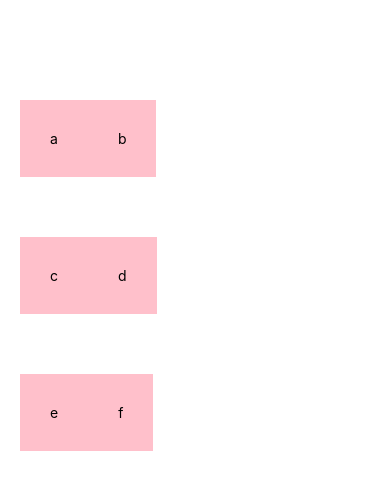
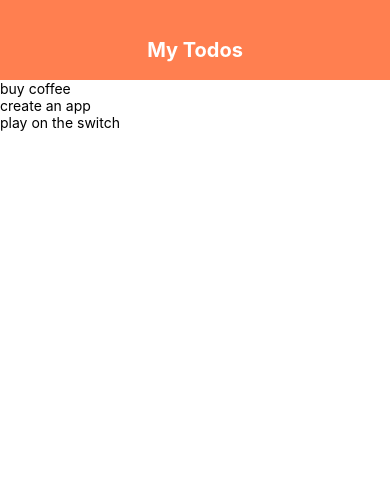
Before and after one commit to imroatulfaizah/react-native, a React Native app: screen / in a window 390 px wide. Shown: the top 490 px of the page. Built offline with nearby package versions, Linux system fonts and the light colour scheme.

Commit message:
to do app (part 1)

```diff
--- a/App.js
+++ b/App.js
@@ -7,40 +7,30 @@
  */
 
 import React, { useState } from 'react';
-import { StyleSheet, Text, View, Button, TextInput, ScrollView, FlatList, TouchableOpacity } from 'react-native';
+import { StyleSheet, Text, View, FlatList } from 'react-native';
+import Header from './components/header';
 
 export default function App() {
-  const [people, setPeople] = useState([
-    {name: 'a', key: '1'},
-    {name: 'b', key: '2'},
-    {name: 'c', key: '3'},
-    {name: 'd', key: '4'},
-    {name: 'e', key: '5'},
-    {name: 'f', key: '6'},
-
+  const [todos, setTodos] = useState([
+    { text: 'buy coffee', key: '1'},
+    { text: 'create an app', key: '2'},
+    { text: 'play on the switch', key: '3'}
   ]);
-
-  const pressHandler = (id) => {
-    console.log(id);
-    setPeople((prevPeople) => {
-      return prevPeople.filter(person => person.id);
-    });
-  }
 
   return (
     <View style={styles.container}>
-      <FlatList
-      numColumns={2}
-      keyExtractor={(item) => item.id}
-      data={people}
-      renderItem={({ item }) => (
-        <TouchableOpacity onPress={() => pressHandler(item.id)}>
-          <Text style={styles.item}>{item.name}</Text>
-        </TouchableOpacity>
-      )}/>
-
-     </View>
-
+      <Header/>
+      <View style={styles.content}>
+        {/* to form */}
+        <View style={styles.list}>
+          <FlatList
+            data={todos}
+            renderItem={({ item }) => (
+            <Text>{item.text}</Text>
+            )}/>
+        </View>
+      </View>
+    </View>
   );
 }
 
@@ -48,17 +38,6 @@
   container: {
     flex: 1,
     backgroundColor: '#fff',
-    paddingTop: 40,
-    paddingHorizontal: 20
-    // alignItems: 'center',
-    // justifyContent: 'center',
-
   },
-  item: {
-    marginTop: 60,
-    padding: 30,
-    backgroundColor: 'pink'
-  }
-
 
 });
--- /dev/null
+++ b/components/header.js
@@ -0,0 +1,25 @@
+import React from 'react';
+import { StyleSheet, Text, View, FlatList } from 'react-native';
+
+export default function Header() {
+    return (
+        <View style={styles.header}>
+            <Text style={styles.title}>My Todos</Text>
+        </View>
+    )
+}
+
+const styles = StyleSheet.create({
+     header: {
+         height: 80,
+         paddingTop: 38,
+         backgroundColor: 'coral'
+     },
+     title: {
+         textAlign: 'center',
+         color: '#fff',
+         fontSize: 20,
+         fontWeight: 'bold',
+     }
+
+});
```
